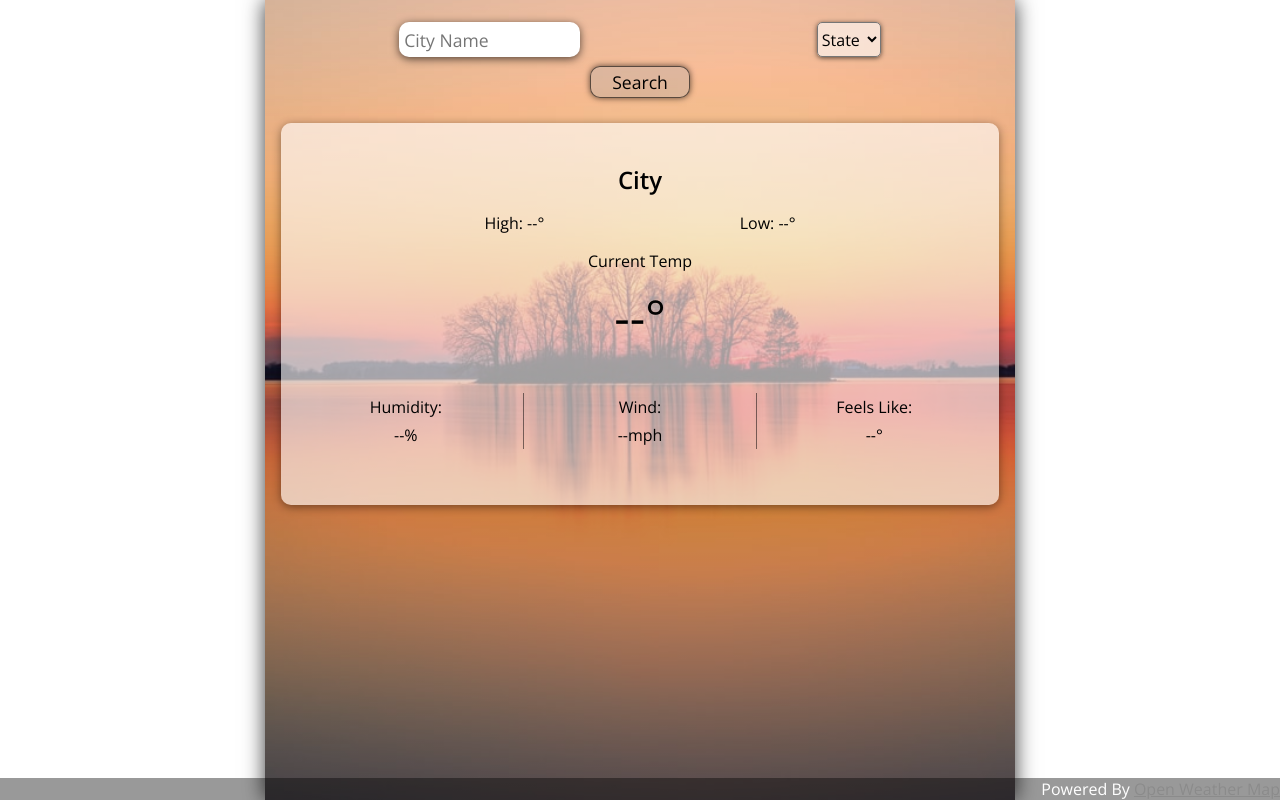
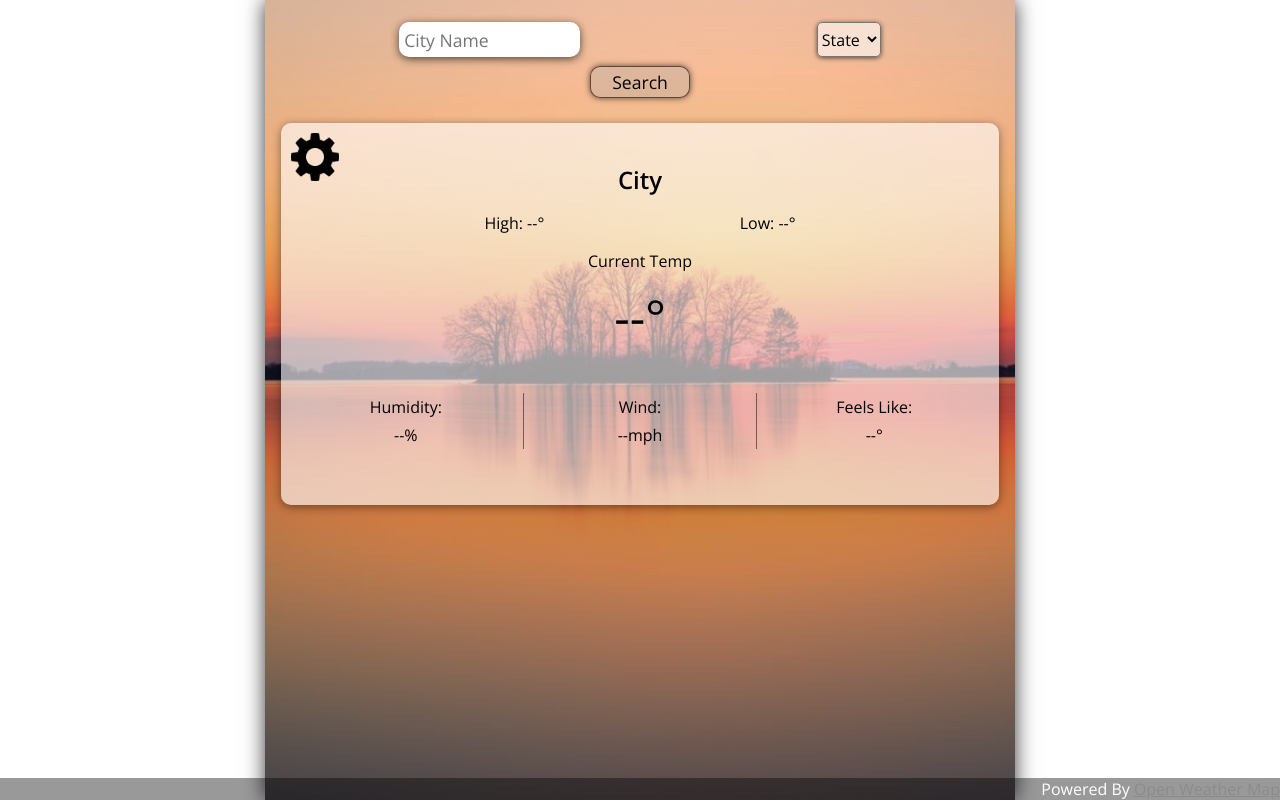
Before and after one commit to Grandon-Smith/weather-app, a React (Create React App) app: page / in a window 1280 px wide. Built offline with nearby package versions, Linux system fonts and the light colour scheme.

Commit message:
added settings gear button and styled it minimally

```diff
--- a/src/App/App.css
+++ b/src/App/App.css
@@ -147,6 +147,25 @@ main {
     padding: .5rem;
     box-shadow: 0 2px 10px rgba(0, 0, 0, 0.445);
     max-height: 100vh;
+    position: relative;
+}
+
+.gear-img-wrapper {
+    width: 10%;
+    max-width: 3rem;
+    position: absolute;
+    top: 10px;
+    left: 10px;
+    background-color: transparent;
+    border: none;
+    cursor: pointer;
+
+}
+
+.gear-img-wrapper:hover,
+.gear-img-wrapper:focus {
+    border: none;
+    outline: none;
 }
 
 .error {
--- a/src/App/App.jsx
+++ b/src/App/App.jsx
@@ -2,6 +2,7 @@ import React, { Component } from 'react';
 import './App.css';
 import LocationForm from '../LocationForm.jsx'
 import { withRouter } from 'react-router-dom';
+import gear from '../photos/icon-settings-gear.png'
 import {
   generateHourlyWeather,
   generateWeeklyWeather,
@@ -99,6 +100,9 @@ class App extends Component {
         </header>
         <main>
           <section className="sec-1">
+            <button className="gear-img-wrapper">
+              <img src={gear}/>
+            </button>
             <div className="error">{error ? error : ""}</div>
             <div className="location">
               <h2>{weatherData == null ? "City" : firstWeatherData.name}</h2>
```
Also changed, not shown: src/photos/icon-settings-gear.png (added).
